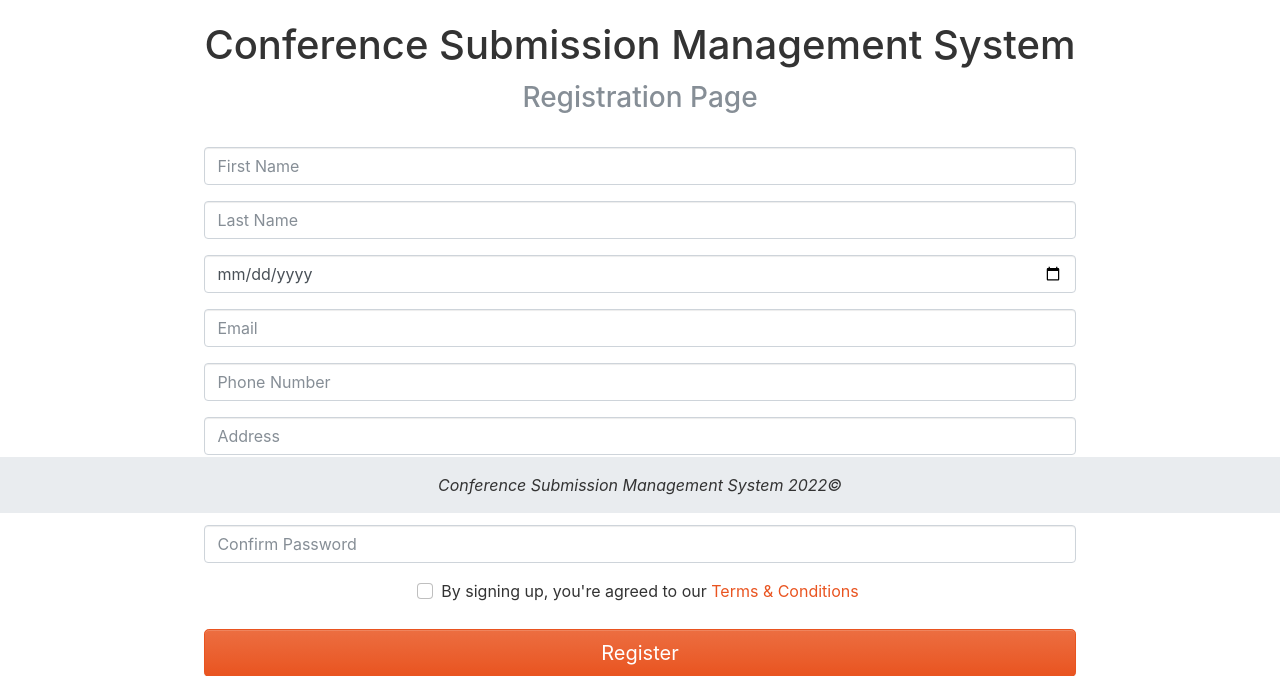
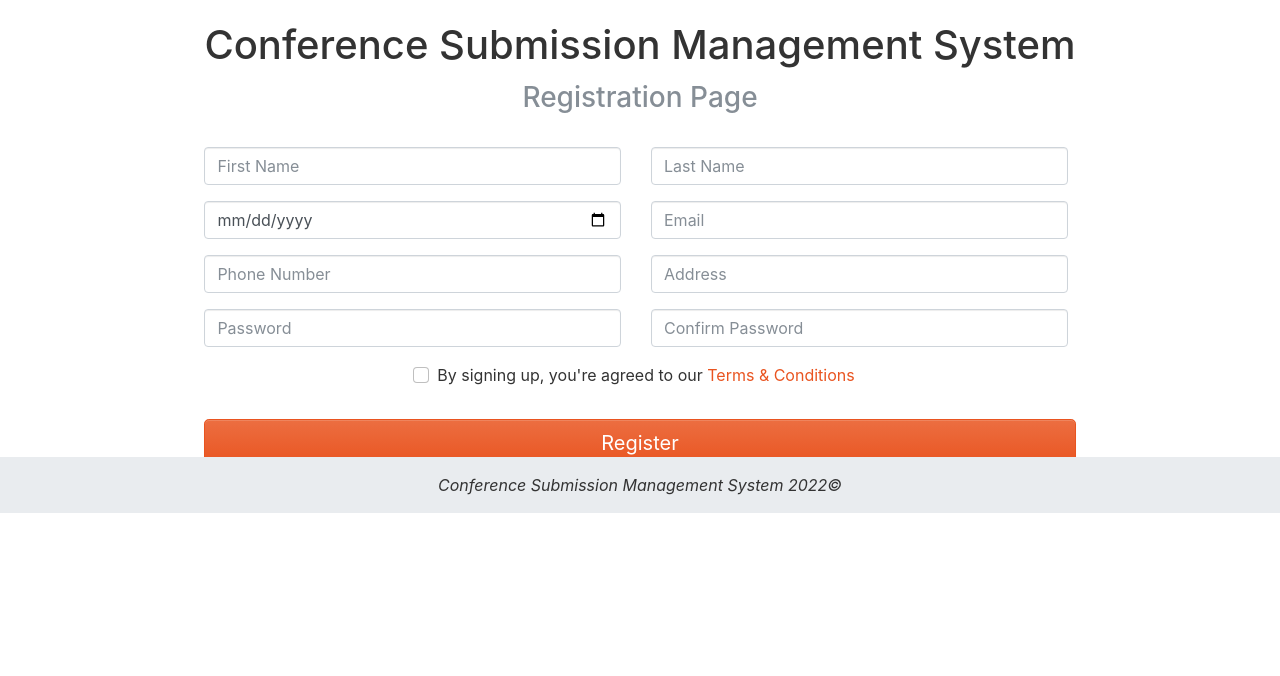
Before and after one commit to PolarK/26-CMA, a PHP site: template app/src/pages/register.php in a window 1280 px wide. Shown: the part 287-963 px from the top of the page. After the commit the page ends 800 px from the top, so only its background shows below. Run offline with PHP 8.4, Linux system fonts and the light colour scheme; the template is opened without the code that fills it, so the values that code supplies are empty.

Commit message:
small tweak on register form

```diff
--- a/app/scripts/main.js
+++ b/app/scripts/main.js
@@ -1,9 +1,8 @@
 $(document).ready(function(){
     // Load register form content when 'register' is clicked
-    $('#registerForm').click(function(){
+    $('#displayRegisterForm').click(function(){
        $('#content').load('src\\pages\\register.php');
     });
-
 
     $('form input').blur(function(){
         if(!$(this).val()){
--- a/app/src/pages/login.php
+++ b/app/src/pages/login.php
@@ -64,7 +64,7 @@
             </div>
         </form>
         <!--End Login Form-->
-        <p class="text-muted">Don't have an account? <a id="registerForm" href="#">Register</a></p>
+        <p class="text-muted">Don't have an account? <a id="displayRegisterForm" href="#">Register</a></p>
     </div>
 
 </div>
--- a/app/src/pages/register.php
+++ b/app/src/pages/register.php
@@ -80,37 +80,82 @@
         <br>
         <!--Start User Register Form-->
         <form id="UserRegisterForm" action="register.php" method="post">
+
+            <div class="form-group mb-2 mr-2">
+                <div class="row">
+                    <div class="col">
                         <div class="form-group">
-                <div class="text-start"><small class="text-danger"><?php echo $err_msgs['fname_err'] ?></small></div>
+                            <div class="text-start"><small class="text-danger">
+                                    <?php echo $err_msgs['fname_err'] ?>
+                                </small></div>
                             <input id="uFirstName" name="uFirstName" placeholder="First Name" type="text" required class="form-control" value="<?php echo $fname; ?>">
                         </div>
+                    </div>
+                    <div class="col">
                         <div class="form-group">
-                <div class="text-start"><small class="text-danger"><?php echo $err_msgs['lname_err'] ?></small></div>
+                            <div class="text-start"><small class="text-danger">
+                                    <?php echo $err_msgs['lname_err'] ?>
+                                </small></div>
                             <input id="uLastName" name="uLastName" placeholder="Last Name" type="text" required class="form-control" value="<?php echo $lname; ?>">
                         </div>
+                    </div>
+                </div>
+
+                <div class="row">
+                    <div class="col">
                         <div class="form-group">
-                <div class="text-start"><small class="text-danger"><?php echo $err_msgs['dob_err'] ?></small></div>
+                            <div class="text-start"><small class="text-danger">
+                                    <?php echo $err_msgs['dob_err'] ?>
+                                </small></div>
                             <input id="uDob" name="uDob" placeholder="Date of Birth" type="date" required class="form-control" value="<?php echo $dob; ?>">
                         </div>
+                    </div>
+                    <div class="col">
                         <div class="form-group">
-                <div class="text-start"><small class="text-danger"><?php $err_msgs['email_err'] ?></small></div>
+                            <div class="text-start"><small class="text-danger">
+                                    <?php $err_msgs['email_err'] ?>
+                                </small></div>
                             <input id="uEmailAddress" name="uEmailAddress" placeholder="Email" type="email" required class="form-control" value="<?php echo $email; ?>">
                         </div>
+                    </div>
+                </div>
+
+                <div class="row">
+                    <div class="col">
                         <div class="form-group">
-                <div class="text-start"><small class="text-danger"><?php echo $err_msgs['phoneno_err'] ?></small></div>
+                            <div class="text-start"><small class="text-danger">
+                                    <?php echo $err_msgs['phoneno_err'] ?>
+                                </small></div>
                             <input id="uPhoneNo" name="uPhoneNo" placeholder="Phone Number" type="text" required class="form-control" value="<?php echo $phoneno; ?>">
                         </div>
+                    </div>
+                    <div class="col">
                         <div class="form-group">
-                <div class="text-start"><small class="text-danger"><?php echo $err_msgs['address_err'] ?></small></div>
+                            <div class="text-start"><small class="text-danger">
+                                    <?php echo $err_msgs['address_err'] ?>
+                                </small></div>
                             <input id="uAddress" name="uAddress" placeholder="Address" type="text" required class="form-control" value="<?php echo $address; ?>">
                         </div>
+                    </div>
+                </div>
+
+                <div class="row">
+                    <div class="col">
                         <div class="form-group">
-                <div class="text-start"><small class="text-danger"><?php $err_msgs['pwd_err'] ?></small></div>
+                            <div class="text-start"><small class="text-danger">
+                                    <?php $err_msgs['pwd_err'] ?>
+                                </small></div>
                             <input id="uPassword" name="uPassword" placeholder="Password" type="password" required class="form-control">
                         </div>
+                    </div>
+                    <div class="col">
                         <div class="form-group">
-                <div class="text-start"><small class="text-danger"><?php echo $err_msgs['cpwd_err'] ?></small></div>
+                            <div class="text-start"><small class="text-danger">
+                                    <?php echo $err_msgs['cpwd_err'] ?>
+                                </small></div>
                             <input id="uCPassword" name="uCPassword" placeholder="Confirm Password" type="password" required class="form-control">
+                        </div>
+                    </div>
                 </div>
 
                 <div class="form-check">
@@ -119,12 +164,13 @@
                         By signing up, you're agreed to our <a href="">Terms & Conditions</a>
                     </label>
                 </div>
+            </div>
             <br>
             <div class="form-group btn-group-lg d-grid gap-2">
                 <button name="register" type="submit" class="btn btn-primary">Register</button>
             </div>
         </form>
         <!--End Login Form-->
-        <p class="text-muted">Already registered? <a href="../index.php">Login</a></p>
+        <p class="text-muted">Already registered? <a id="displayLoginForm" href="../index.php">Login</a></p>
     </div>
 </div>
```
Lines whose indentation alone changed are shown as unchanged.
